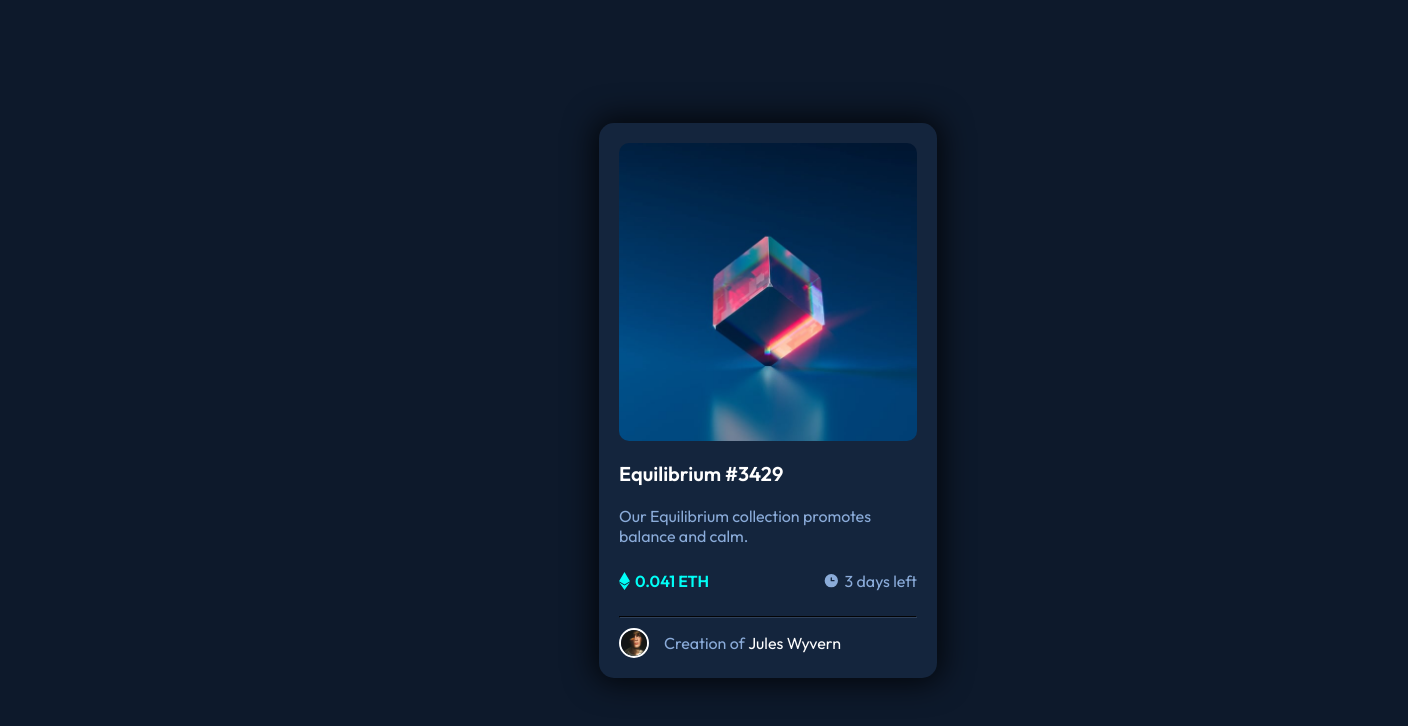
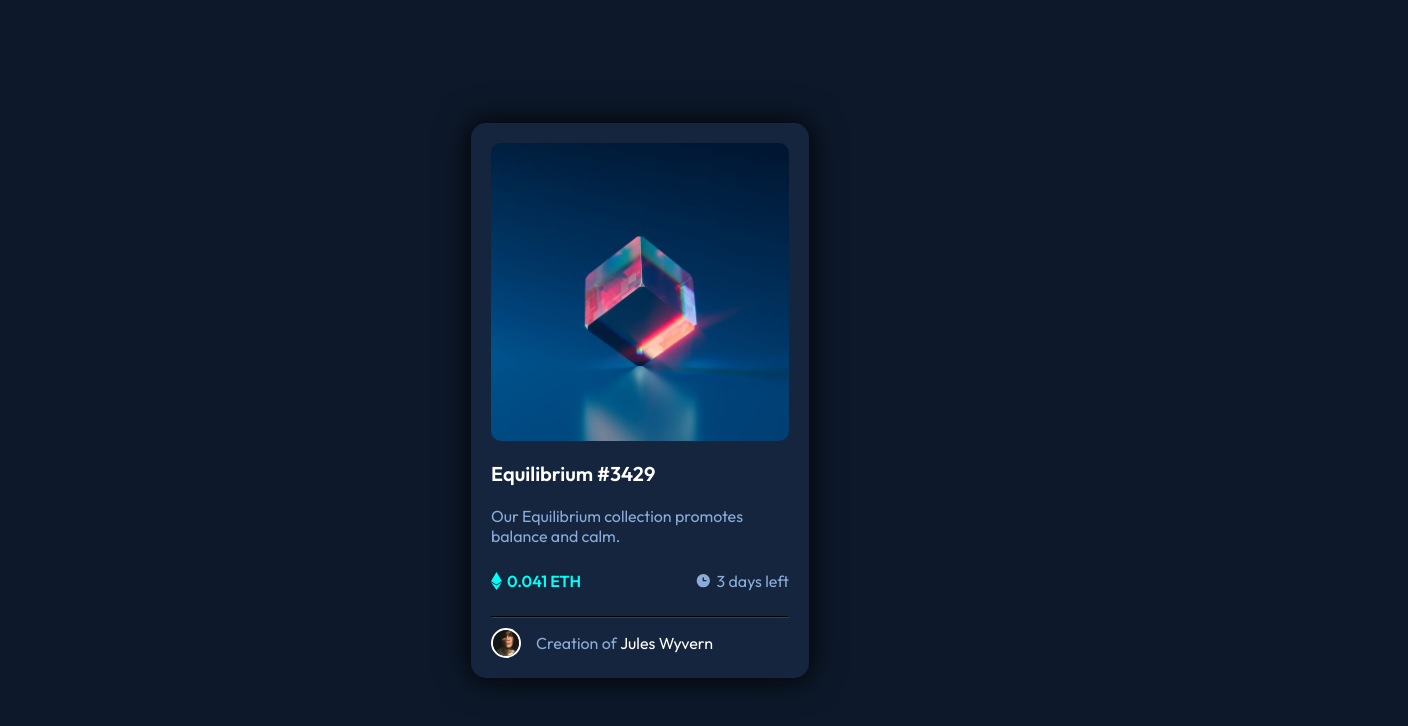
Before and after one commit to goraindiraja/nft-preview-card-component, a plain HTML site: page index.html in a window 1280 px wide. Shown: the whole page, 1408 px wide, since content can reach past the window. Drawn offline with Linux system fonts and the light colour scheme.

Commit message:
Add files via upload

```diff
--- a/style.css
+++ b/style.css
@@ -12,7 +12,6 @@ body{
   justify-content: center;
   align-items:center;
   min-height: 100vh;
-  transform: translate(10%, 0%);
 }
 
 .container{
```
